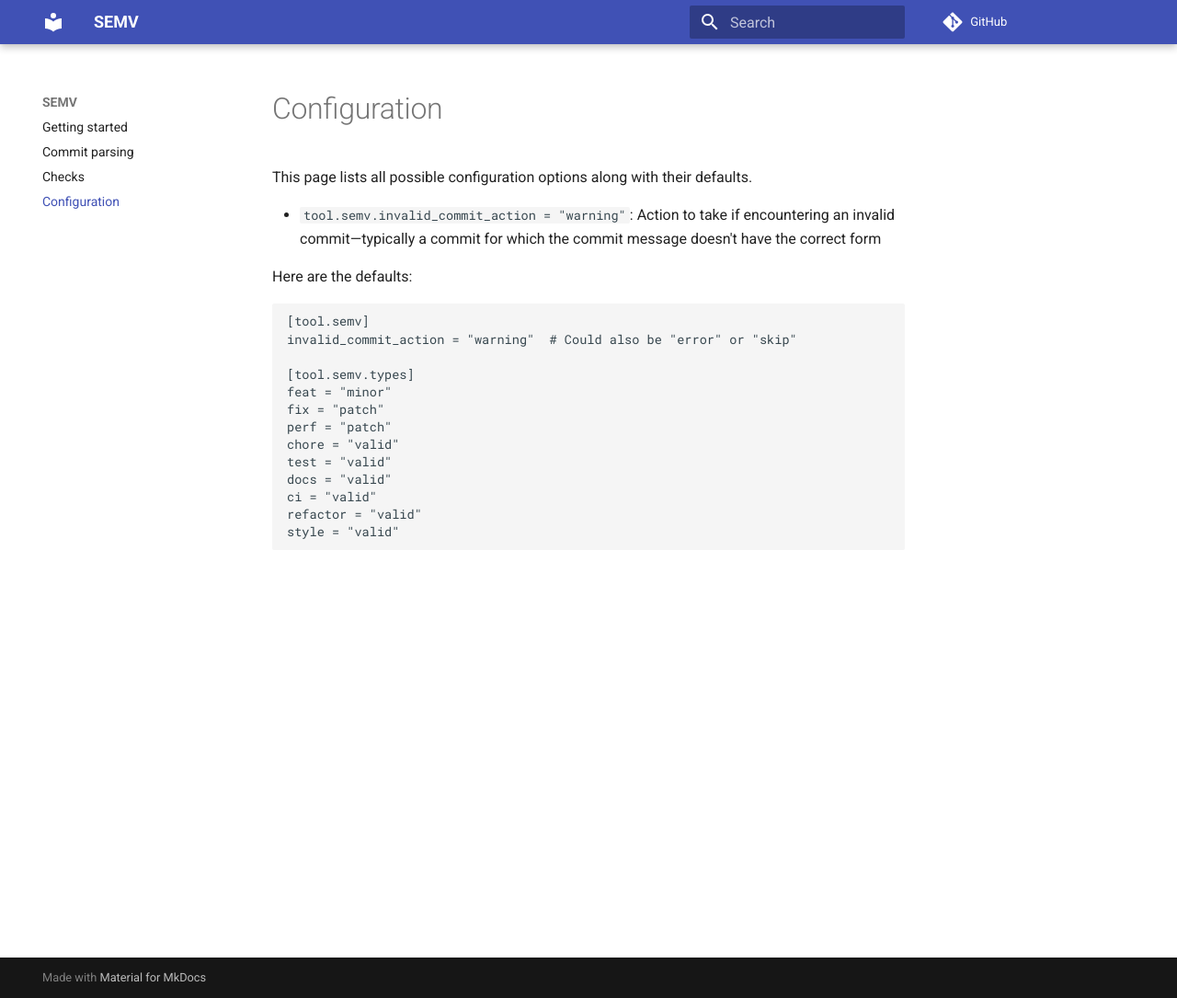
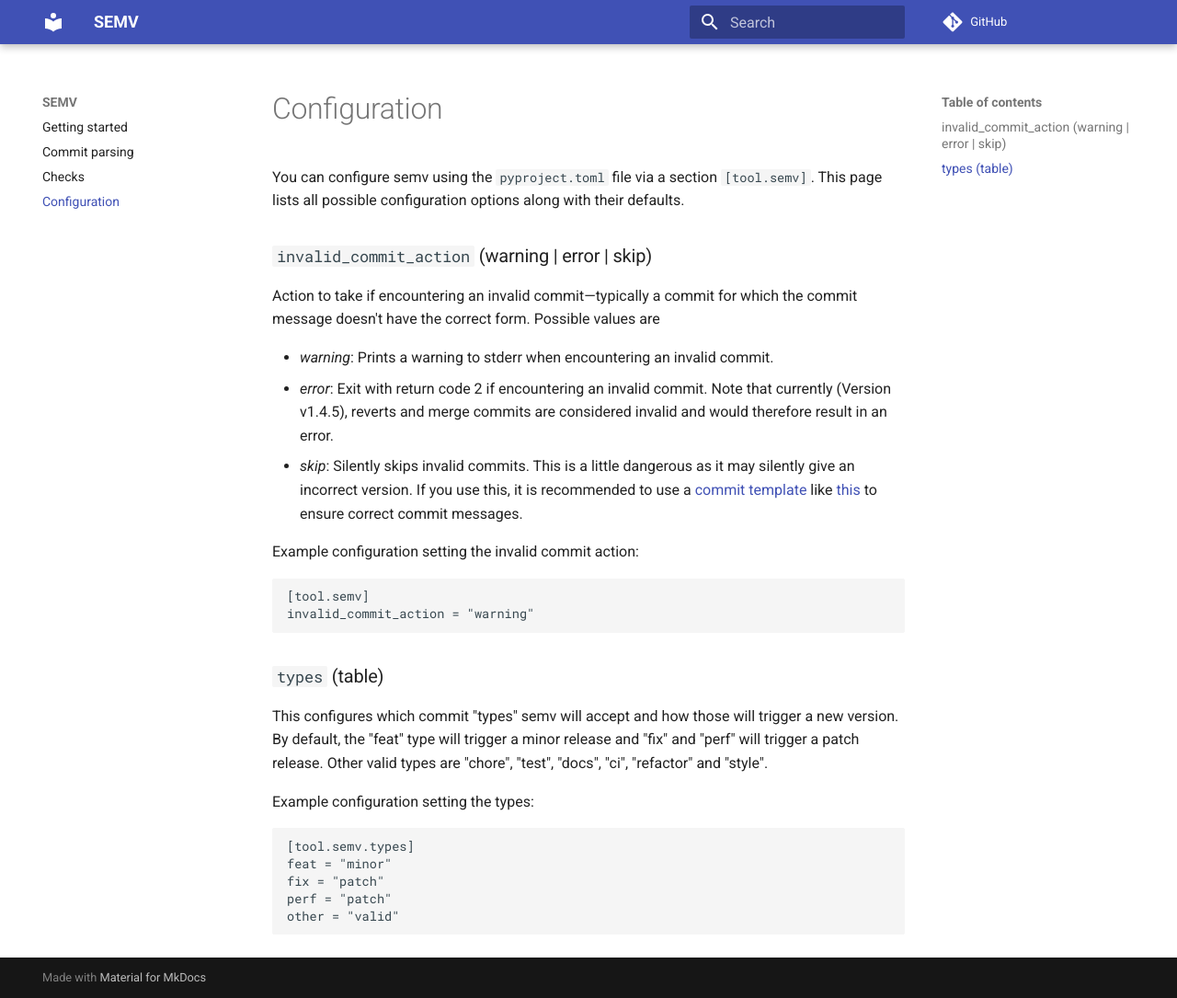
Before and after one commit to igordertigor/semv, an MkDocs documentation site: the page built from docs/configuration.md, in a window 1280 px wide and 1085 px high. Shown: the whole window at 92% size. Built offline with MkDocs 1.6.1 and Material for MkDocs 9.7.7, drawn with Linux system fonts in a browser that asks for light colours; comment, search, counter and statistics services are not loaded.

Commit message:
docs(config): Invalid commit action and types

````diff
--- a/docs/configuration.md
+++ b/docs/configuration.md
@@ -1,23 +1,32 @@
 # Configuration
 
+You can configure semv using the `pyproject.toml` file via a section `[tool.semv]`.
 This page lists all possible configuration options along with their defaults.
 
-- `tool.semv.invalid_commit_action = "warning"`: Action to take if encountering an invalid commit&mdash;typically a commit for which the commit message doesn't have the correct form
+### `invalid_commit_action` (warning | error | skip)
 
- Here are the
-defaults:
+Action to take if encountering an invalid commit&mdash;typically a commit for which the commit message doesn't have the correct form.
+Possible values are
+
+- *warning*: Prints a warning to stderr when encountering an invalid commit.
+- *error*: Exit with return code 2 if encountering an invalid commit. Note that currently (Version v1.4.5), reverts and merge commits are considered invalid and would therefore result in an error.
+- *skip*: Silently skips invalid commits. This is a little dangerous as it may silently give an incorrect version. If you use this, it is recommended to use a [commit template](https://gist.github.com/lisawolderiksen/a7b99d94c92c6671181611be1641c733) like [this](https://github.com/igordertigor/semv/blob/master/.gitmessage) to ensure correct commit messages.
+
+Example configuration setting the invalid commit action:
 ```toml
 [tool.semv]
-invalid_commit_action = "warning"  # Could also be "error" or "skip"
+invalid_commit_action = "warning"
+```
 
+### `types` (table)
+
+This configures which commit "types" semv will accept and how those will trigger a new version. By default, the "feat" type will trigger a minor release and "fix" and "perf" will trigger a patch release. Other valid types are "chore", "test", "docs", "ci", "refactor" and "style".
+
+Example configuration setting the types:
+```toml
 [tool.semv.types]
 feat = "minor"
 fix = "patch"
 perf = "patch"
-chore = "valid"
-test = "valid"
-docs = "valid"
-ci = "valid"
-refactor = "valid"
-style = "valid"
+other = "valid"
 ```
````
